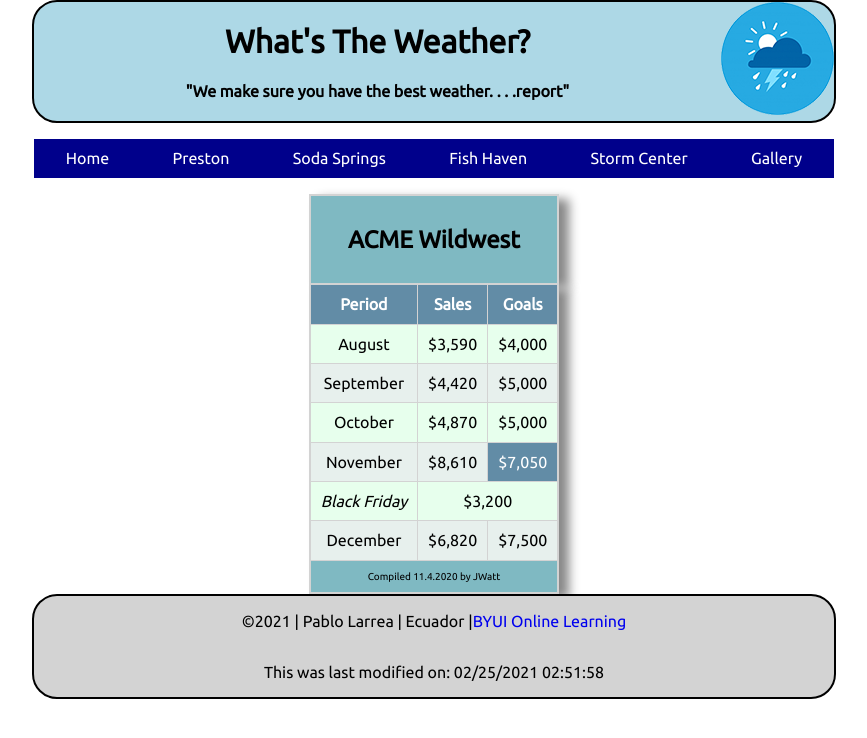
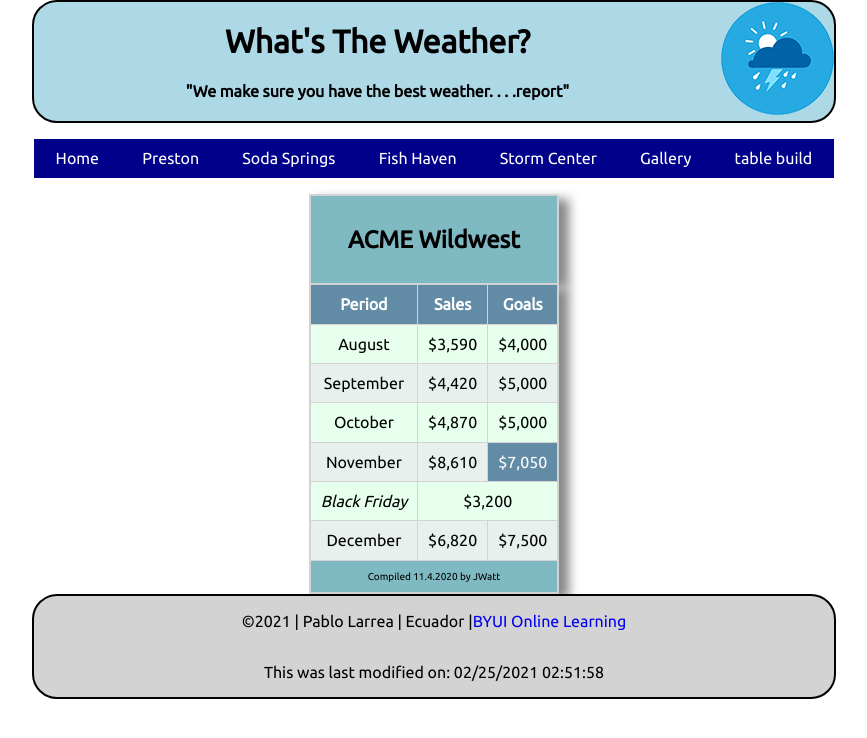
Before and after one commit to jplarrea79/pablolarrea.github.io, a plain HTML site: page lesson8/tablebuild.html in a window 1280 px wide. Shown: the whole page, without its empty margins (206-1073 px from the left). Drawn offline with Linux system fonts and the light colour scheme.

Commit message:
Update tablebuild.html

```diff
--- a/lesson8/tablebuild.html
+++ b/lesson8/tablebuild.html
@@ -35,6 +35,7 @@
             <li><a href="">Fish Haven</a></li>
             <li><a href="/pablolarrea.github.io/lesson8/stormcenter.html">Storm Center</a></li>
             <li><a href="/pablolarrea.github.io/lesson7/gallery-7.html">Gallery</a></li>
+            <li><a href="/pablolarrea.github.io/lesson8/tablebuild.html">table build</a></li>
         </ul>
     </nav>
 
```
